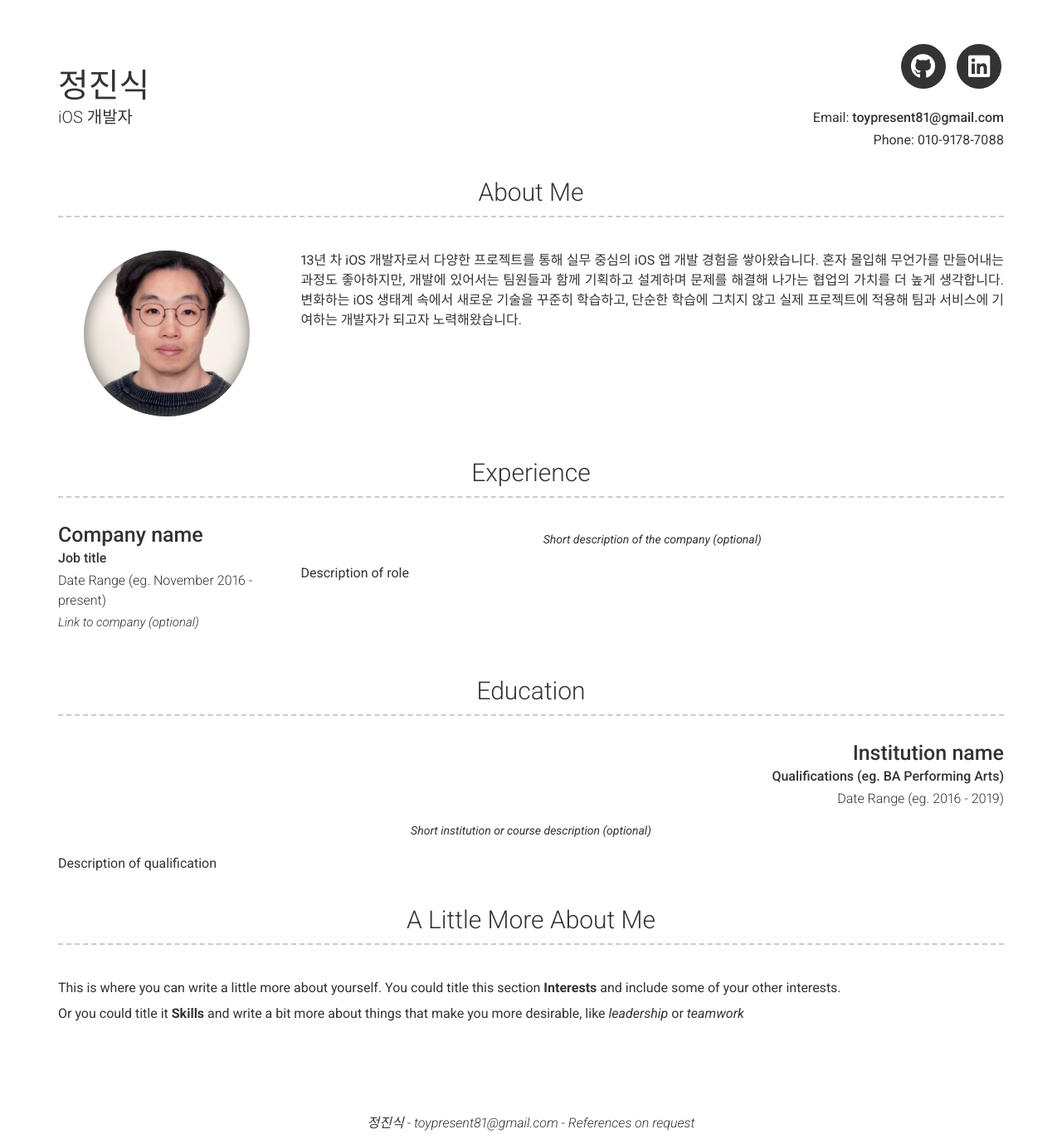
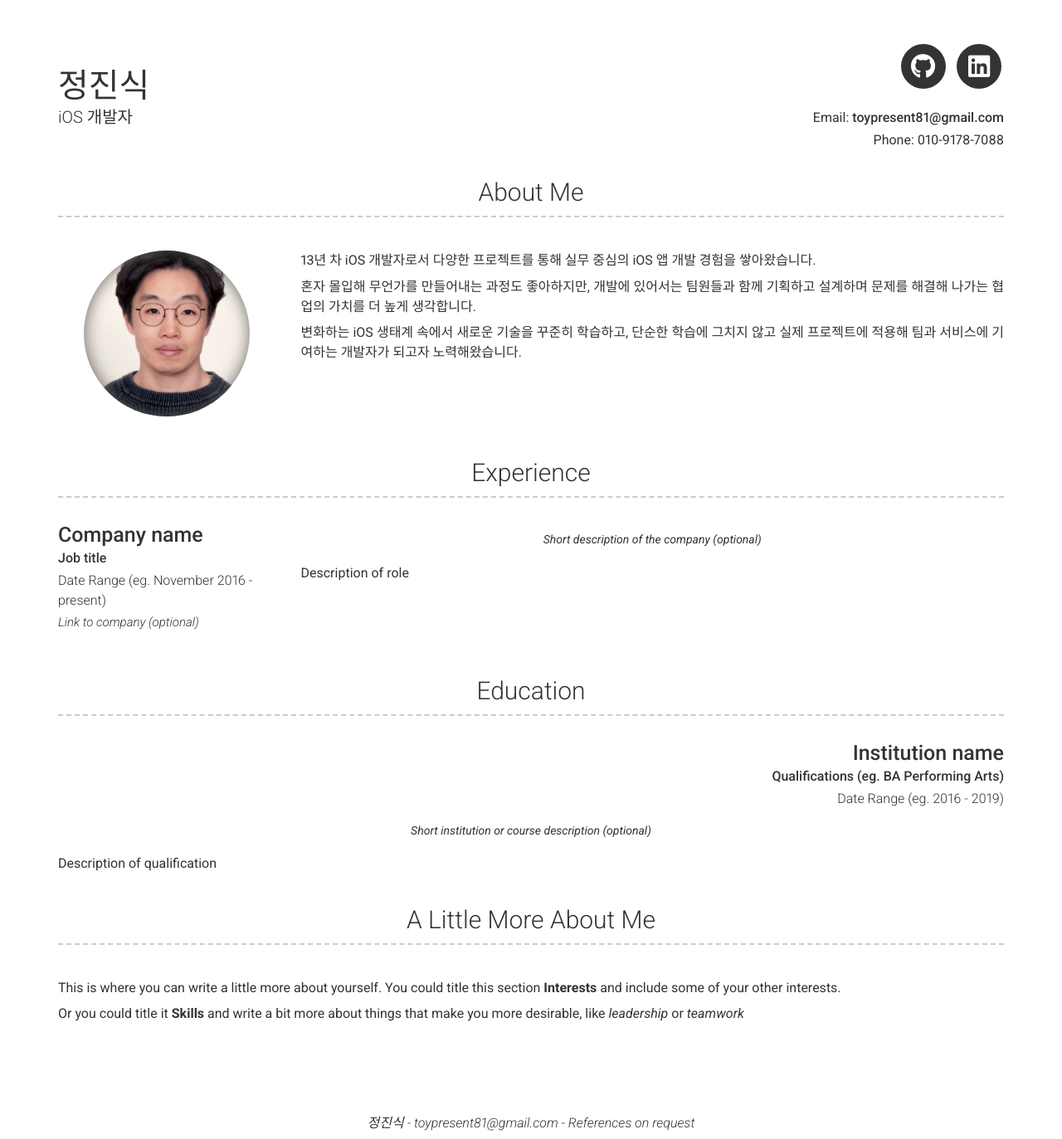
Before and after one commit to toypresent81/toypresent81.github.io, a Jekyll site: the page built from index.md, in a window 1280 px wide. Shown: the whole page at 83% size. Built offline with Jekyll 4.4.1, drawn with Linux system fonts in a browser that asks for light colours; nearby versions of some CDN libraries.

```diff
--- a/_config.yml
+++ b/_config.yml
@@ -28,7 +28,7 @@ linkedin_username: jekyll
 # About Section
 # -------------------------
 about_profile_image: "images/profile.jpg"
-about_content:
+about_content: |
   13년 차 iOS 개발자로서 다양한 프로젝트를 통해
   실무 중심의 iOS 앱 개발 경험을 쌓아왔습니다.
 
```
